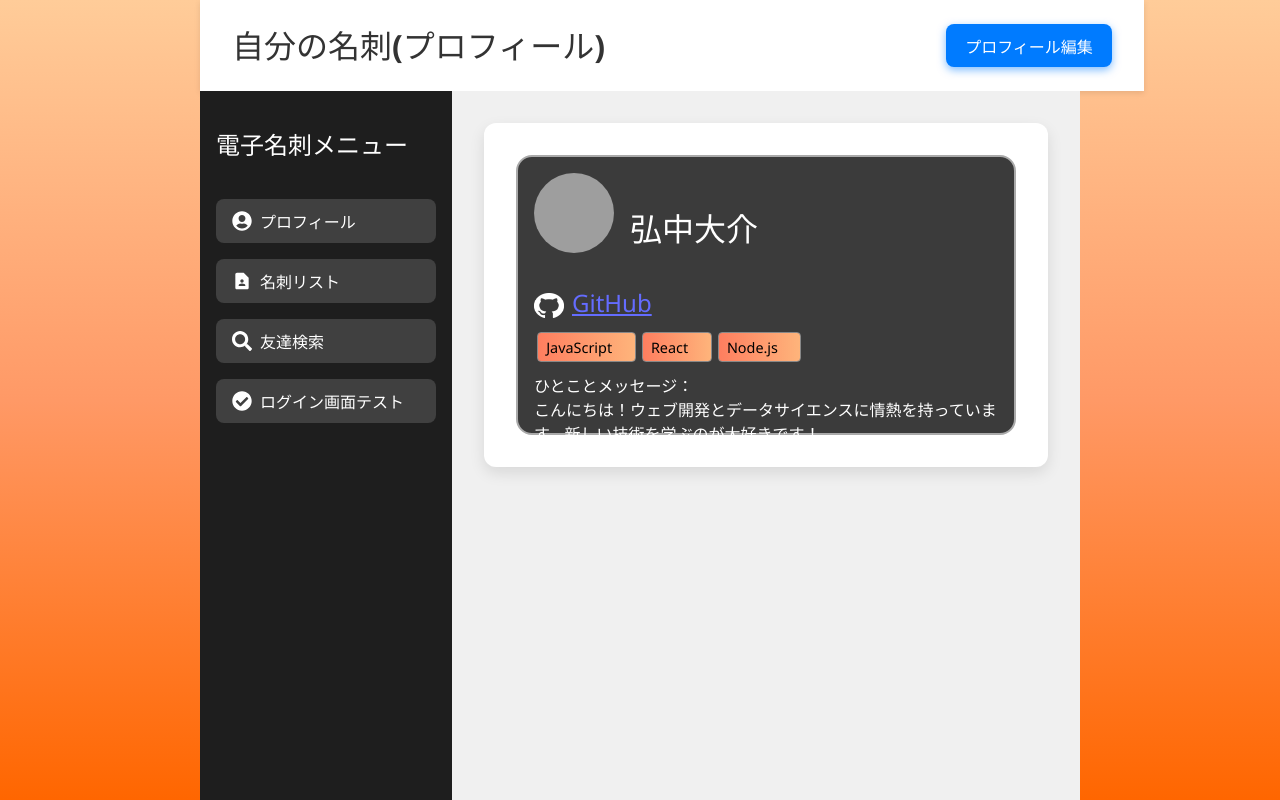
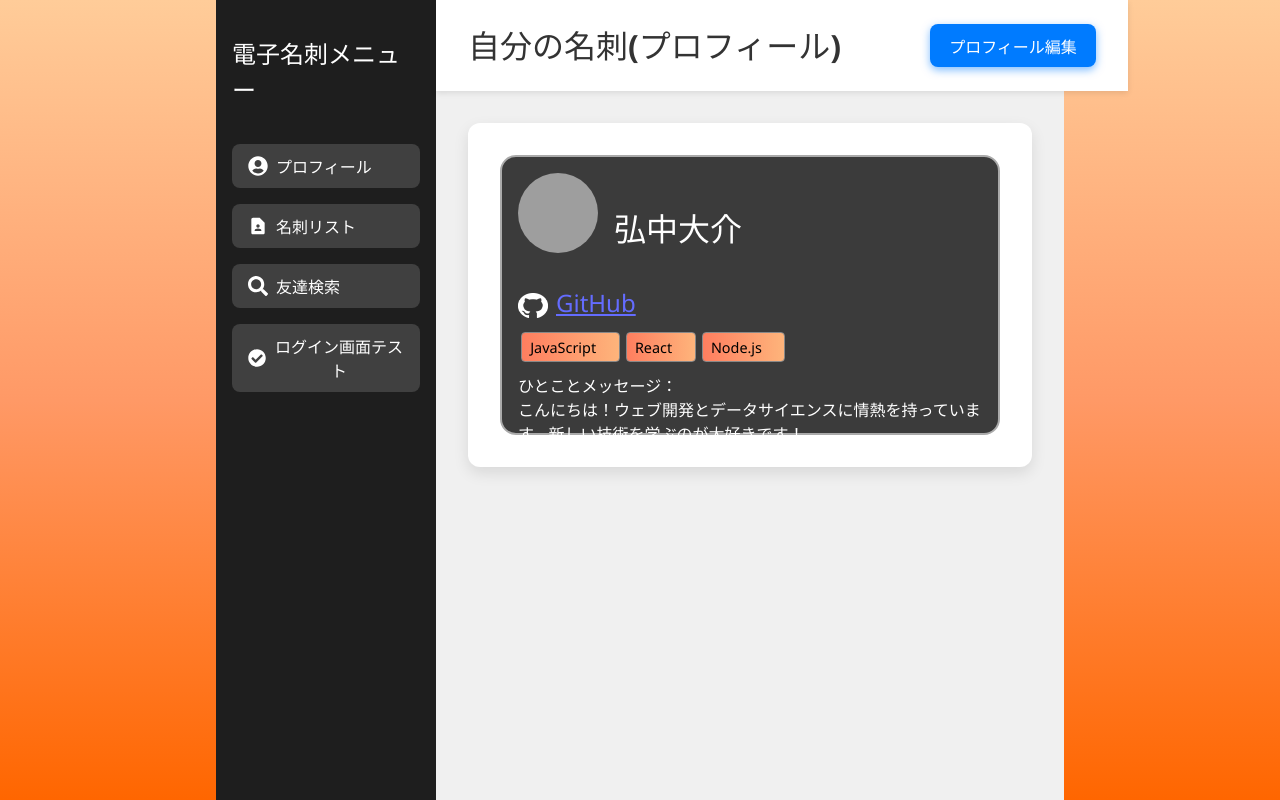
Before and after one commit to thisismine-kai/ElectronicBusinessCard, a React (Vite) app: page /mybusinesscard in a window 1280 px wide. Built offline with nearby package versions, Linux system fonts and the light colour scheme; grey boxes are pictures that could not be loaded.

Commit message:
メッセージ

```diff
--- a/src/pages/MyBusinessCard.jsx
+++ b/src/pages/MyBusinessCard.jsx
@@ -9,22 +9,35 @@ function MyBusinessCard() {
   };
 
   return (
+    <div style={{ display: 'flex', minHeight: '100vh', fontFamily: "'Segoe UI', Tahoma, Geneva, Verdana, sans-serif" }}>
+  {/* サイドバー */}
+  <aside style={{
+    width: '220px',
+    backgroundColor: '#1e1e1e',
+    color: 'white',
+    padding: '1rem',
+    height: '100vh', // 画面いっぱいに伸ばす
+    boxSizing: 'border-box',
+  }}>
+    <SidebarList />
+  </aside>
+
+  {/* 右側コンテンツ（ヘッダー＋メイン） */}
   <div style={{
+    flex: 1,
     display: 'flex',
     flexDirection: 'column',
-  minHeight: '100vh',
-  backgroundColor: "#f0f0f0",
-  fontFamily: "'Segoe UI', Tahoma, Geneva, Verdana, sans-serif",
+    backgroundColor: '#f0f0f0',
   }}>
     {/* ヘッダー */}
     <header style={{
       width: '100%',
-    backgroundColor: '#ffffff',
+      backgroundColor: '#fff',
       padding: '1.5rem 2rem',
+      boxShadow: '0 2px 6px rgba(0,0,0,0.1)',
       display: 'flex',
       justifyContent: 'space-between',
       alignItems: 'center',
-    boxShadow: '0 2px 6px rgba(0,0,0,0.1)',
     }}>
       <h1 style={{
         fontSize: '2rem',
@@ -51,30 +64,13 @@ function MyBusinessCard() {
       </button>
     </header>
 
-  {/* サイドバー＋メインの横並び */}
-  <div style={{
-    display: 'flex',
-    flex: 1,
-    overflow: 'hidden',
-  }}>
-    {/* サイドバー（左） */}
-    <aside style={{
-      width: '220px',
-      backgroundColor: '#1e1e1e',
-      color: 'white',
-      padding: '1rem',
-    }}>
-      <SidebarList />
-    </aside>
-
-    {/* メインエリア（名刺） */}
+    {/* メインエリア */}
     <main style={{
       flex: 1,
       padding: '2rem',
       display: 'flex',
       justifyContent: 'center',
       alignItems: 'flex-start',
-      backgroundColor: '#f0f0f0',
     }}>
       <section style={{
         width: '100%',
```
Lines whose indentation alone changed are shown as unchanged.
